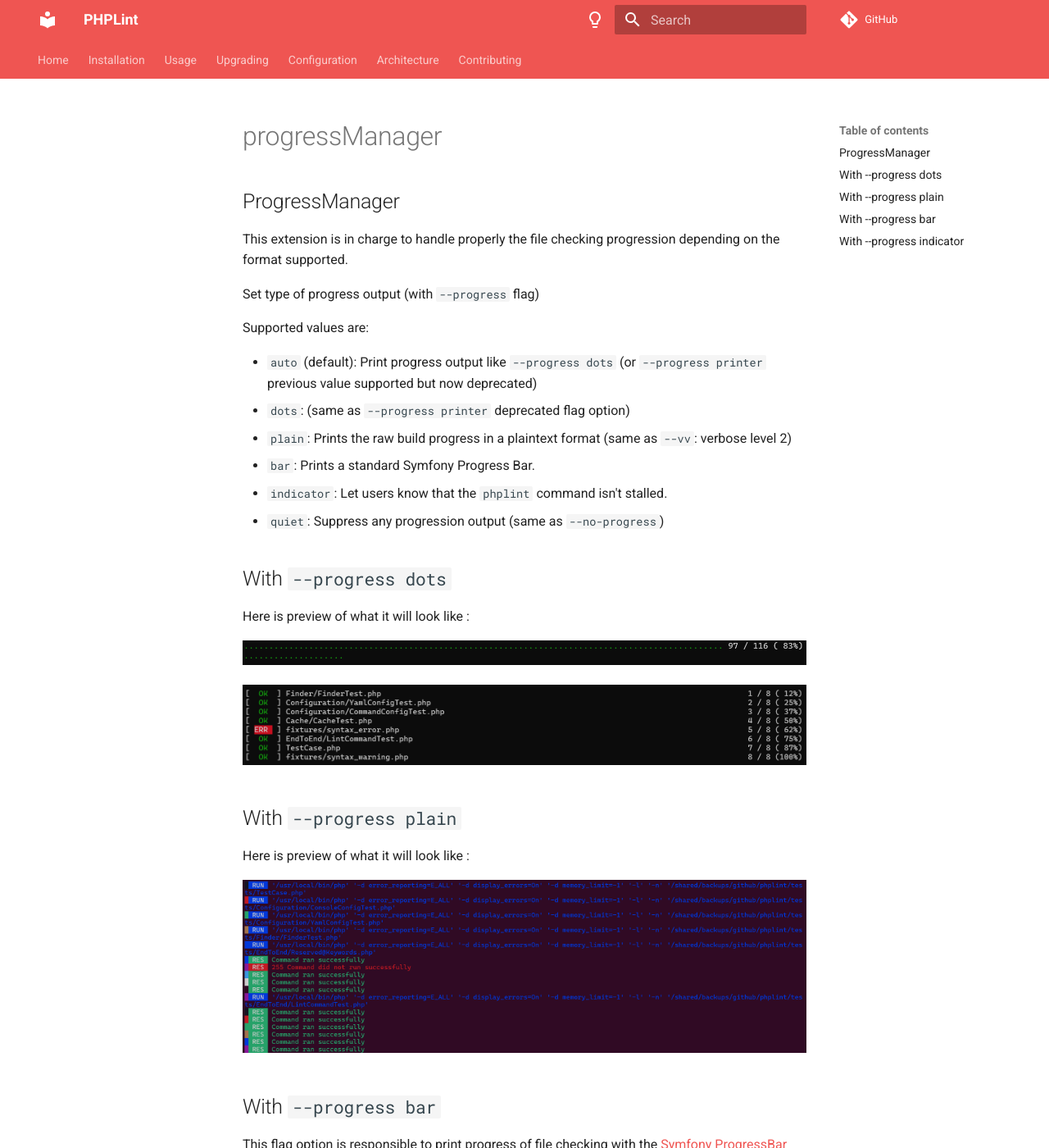
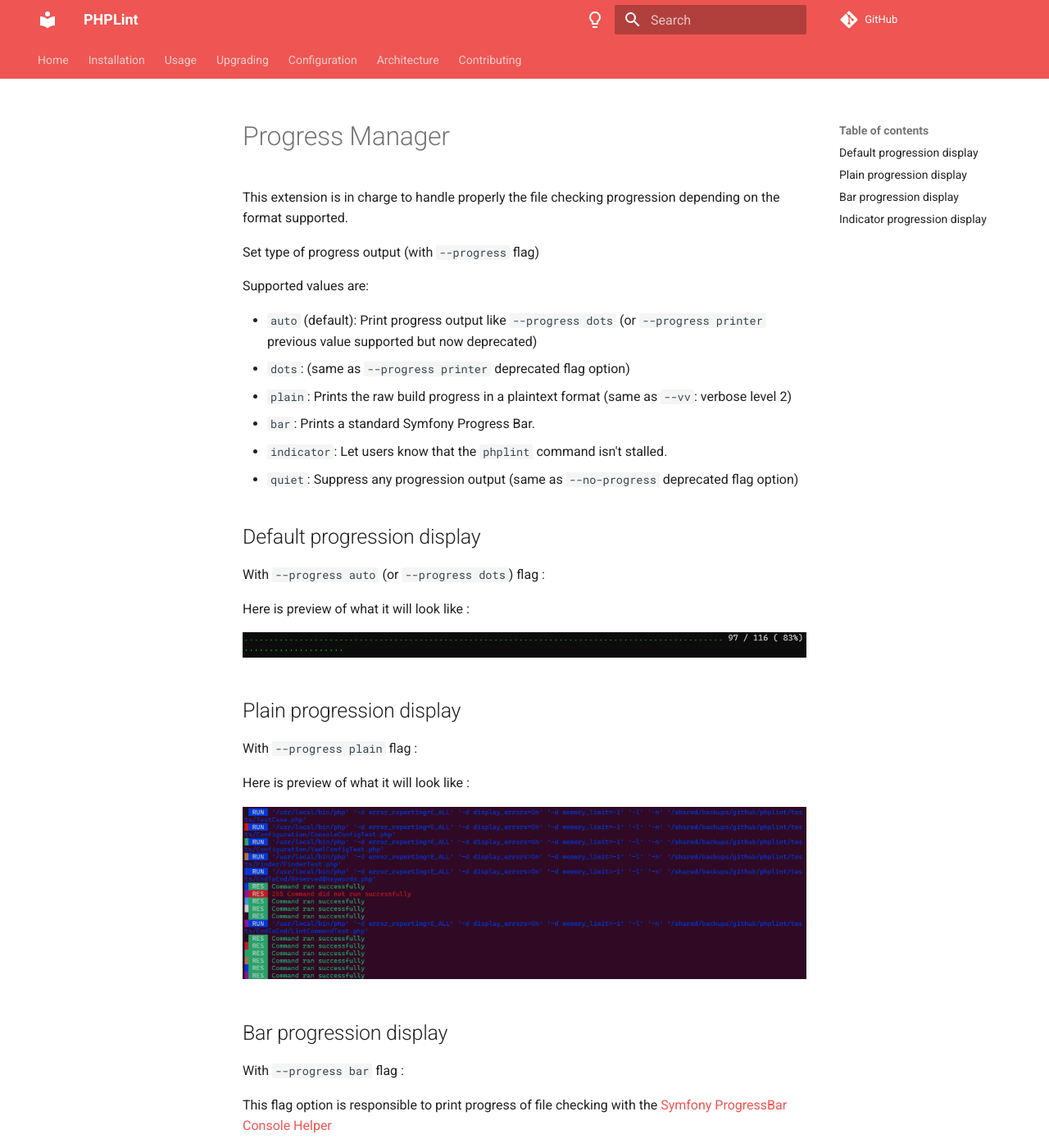
Before and after one commit to overtrue/phplint, an MkDocs documentation site: the page built from docs/extensions/progressManager.md, in a window 1280 px wide and 1400 px high. Shown: the whole window at 82% size. Built offline with MkDocs 1.6.1 and Material for MkDocs 9.7.7, drawn with Linux system fonts in a browser that asks for light colours; comment, search, counter and statistics services are not loaded; some of the changed text lies outside the part shown.

Commit message:
updates the Progress Manager extension documentation

```diff
--- a/docs/architecture/extension/progressManager.md
+++ b/docs/extensions/progressManager.md
@@ -1,4 +1,4 @@
-## ProgressManager
+# Progress Manager
 
 This extension is in charge to handle properly the file checking progression depending on the format supported.
 
@@ -11,42 +11,48 @@ Supported values are:
 - `plain`: Prints the raw build progress in a plaintext format (same as `--vv`: verbose level 2)
 - `bar`: Prints a standard Symfony Progress Bar.
 - `indicator`: Let users know that the `phplint` command isn't stalled.
-- `quiet`: Suppress any progression output (same as `--no-progress`)
+- `quiet`: Suppress any progression output (same as `--no-progress` deprecated flag option)
 
-## With `--progress dots`
+## Default progression display
+
+With `--progress auto` (or `--progress dots`) flag :
 
 Here is preview of what it will look like :
 
-![Progress Printer Normal](../../assets/progress-printer-normal.png)
+![Progress Printer Normal](../assets/progress-printer-normal.png)
 
-![Progress Printer Verbose](../../assets/progress-printer-verbose.png)
+## Plain progression display
 
-## With `--progress plain`
+With `--progress plain` flag :
 
 Here is preview of what it will look like :
 
-![Progress Plain](../../assets/progress-plain.png)
+![Progress Plain](../assets/progress-plain.png)
 
-## With `--progress bar`
+## Bar progression display
+
+With `--progress bar` flag :
 
 This flag option is responsible to print progress of file checking with the [Symfony ProgressBar Console Helper][symfony-progressbar]
 
 Here is preview of what it will look like :
 
-![Progress Bar Normal](../../assets/progress-bar-normal.png)
+![Progress Bar Normal](../assets/progress-bar-normal.png)
 
-![Progress Bar Verbose](../../assets/progress-bar-verbose.png)
+![Progress Bar Verbose](../assets/progress-bar-verbose.png)
 
-![Progress Bar Verbose Max](../../assets/progress-bar-verbose-max.png)
+![Progress Bar Verbose Max](../assets/progress-bar-verbose-max.png)
 
-## With `--progress indicator`
+## Indicator progression display
+
+With `--progress indicator` flag :
 
 This flag option is useful to let users know that the `phplint` command isn't stalled.
 Learn more with the official Symfony documentation on [ProgressIndicator Console Helper][symfony-progressindicator]
 
-![Progress Indicator Running](../../assets/progress-indicator-running.png)
+![Progress Indicator Running](../assets/progress-indicator-running.png)
 
-![Progress Indicator Finished](../../assets/progress-indicator-finished.png)
+![Progress Indicator Finished](../assets/progress-indicator-finished.png)
 
 [bartlett/graph-uml]: https://packagist.org/packages/bartlett/graph-uml
 [symfony-progressbar]: https://symfony.com/doc/current/components/console/helpers/progressbar.html
```
